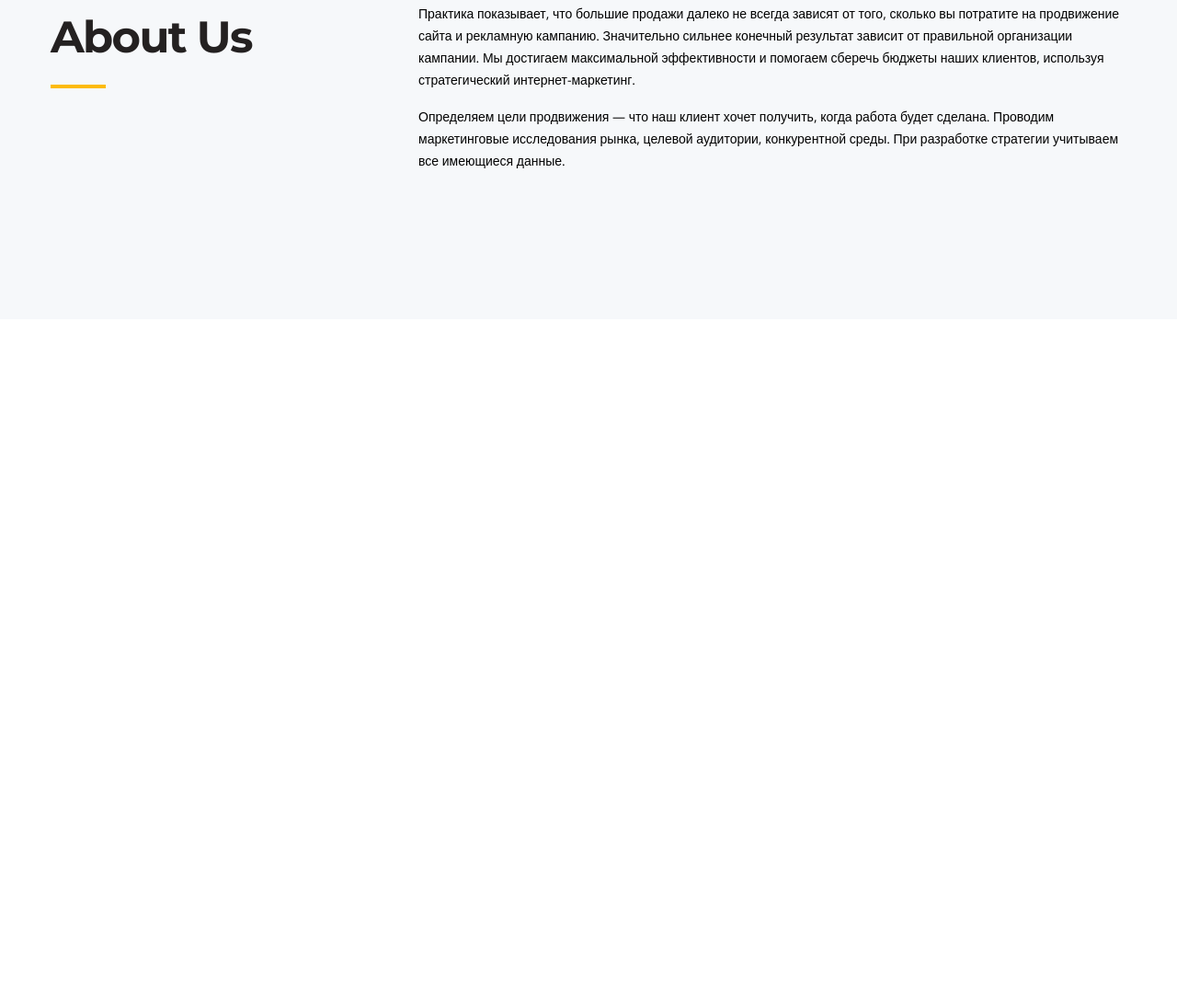
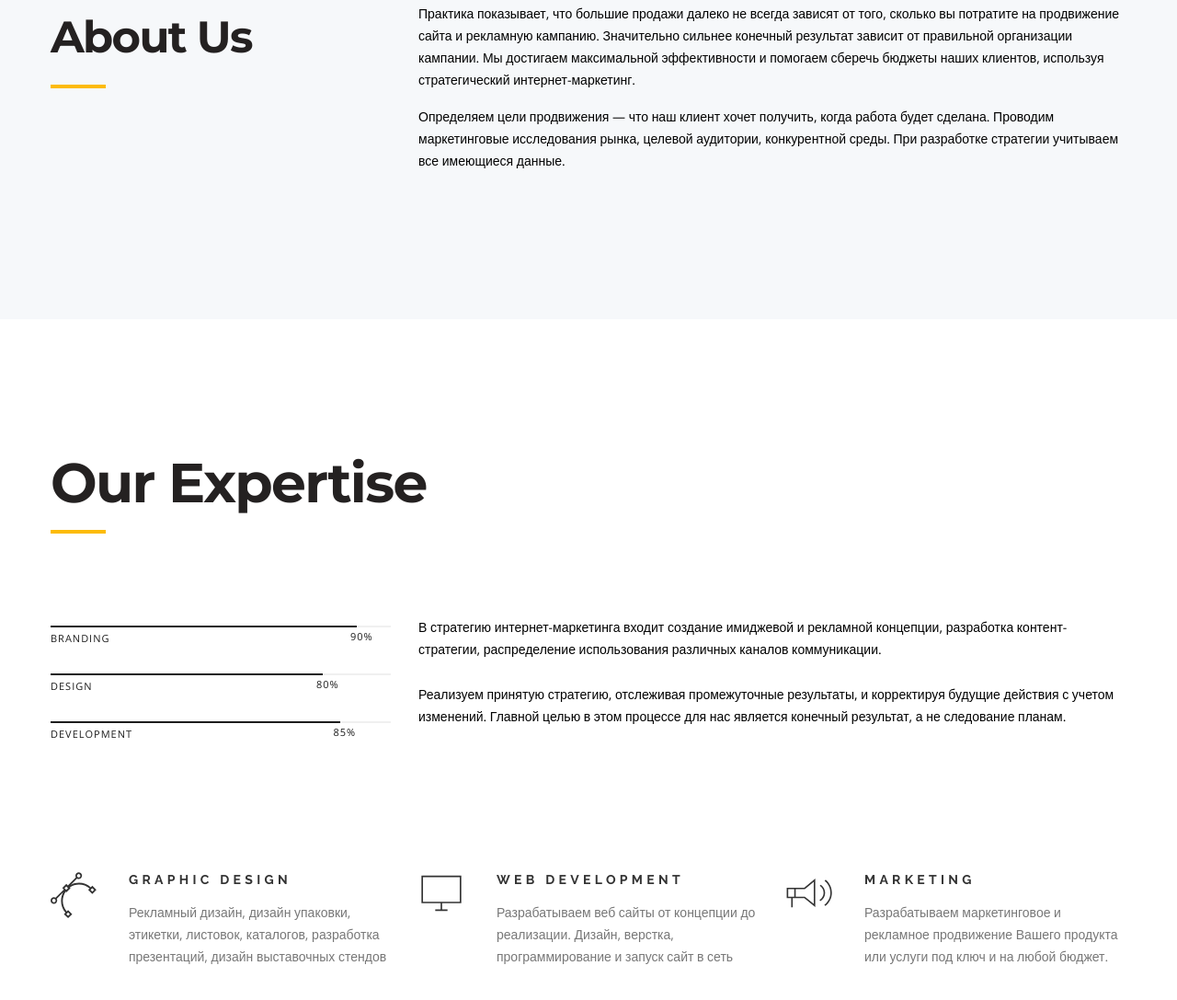
Before and after one commit to ar4ibais/marketing, a plain HTML site: page index.html in a window 1280 px wide. Shown: the part 947-2034 px from the top of the page at 92% size. Before the commit the page ends 1294 px from the top, so only its background shows below. Drawn offline with nearby package versions, Linux system fonts and the light colour scheme.

Commit message:
made expertise section

```diff
--- a/css/style.css
+++ b/css/style.css
@@ -185,3 +185,103 @@ body {
   max-width: 770px;
   margin-bottom: 16px;
 }
+
+.expertise {
+  padding: 140px 0 160px;
+}
+
+.expertise__title {
+  margin-bottom: 90px;
+}
+
+.expertise__inner {
+  display: flex;
+  margin-bottom: 110px;
+}
+
+.expertise__info {
+  width: 370px;
+  margin-right: 30px;
+  flex: none;
+  margin-top: 10px;
+}
+
+.expertise__info-item {
+  border-top: 2px solid #1D1D1D;
+  padding: 2px 0 28px;
+  font-size: 11px;
+  font-weight: 400;
+  line-height: 20px;
+  letter-spacing: 1px;
+  color: #1D1D1D;
+  position: relative;
+}
+
+.expertise__info-item span {
+  display: block;
+  position: absolute;
+  right: 0;
+  top: 0;
+  margin-right: 7px;
+}
+
+.expertise__info-item span::before {
+  content: '';
+  position: absolute;
+  height: 2px;
+  background-color: #F0F0F0;
+  right: -7px;
+  width: 100%;
+  top: -2px;
+}
+
+.expertise__text p {
+  margin-bottom: 25px;
+}
+
+.expertise__items {
+  display: flex;
+  justify-content: space-between;
+}
+
+.expertise__item {
+  width: 370px;
+  padding-left: 85px;
+  position: relative;
+}
+
+.expertise__item::before {
+  position: absolute;
+  top: 0;
+  left: 0;
+  content: '';
+  width: 50px;
+  height: 55px;
+  background-repeat: no-repeat;
+}
+
+.expertise__item--design::before {
+  background-image: url(../images/design-icon.svg);
+}
+
+.expertise__item--dev::before {
+  background-image: url(../images/monitor-icon.svg);
+}
+
+.expertise__item--marketing::before {
+  background-image: url(../images/speaker-icon.svg);
+}
+
+.expertise__item-title {
+  font-family: 'Raleway', sans-serif;
+  color: #333333;
+  font-size: 14px;
+  font-weight: 700;
+  line-height: 20px;
+  letter-spacing: 4.289999961853027px;
+  margin-bottom: 14px;
+}
+
+.expertise__item-text {
+  color: #777777;
+}
--- a/index.html
+++ b/index.html
@@ -76,6 +76,56 @@
     </div>
   </section>
 
+  <section class="expertise">
+    <div class="container">
+      <h2 class="title expertise__title">Our Expertise</h2>
+      <div class="expertise__inner">
+        <div class="expertise__info">
+          <div class="expertise__info-item">
+            BRANDING
+            <span style="width: calc(100% - 90%);">90%</span>
+          </div>
+          <div class="expertise__info-item">
+            DESIGN
+            <span style="width: calc(100% - 80%);">80%</span>
+          </div>
+          <div class="expertise__info-item">
+            DEVELOPMENT
+            <span style="width: calc(100% - 85%);">85%</span>
+          </div>
+        </div>
+        <div class="expertise__text">
+          <p>
+            В стратегию интернет-маркетинга входит создание имиджевой и рекламной концепции, разработка контент-стратегии, распределение использования различных каналов коммуникации.
+          </p>
+          <p>
+            Реализуем принятую стратегию, отслеживая промежуточные результаты, и корректируя будущие действия с учетом изменений. Главной целью в этом процессе для нас является конечный результат, а не следование планам.
+          </p>
+        </div>
+      </div>
+      <div class="expertise__items">
+        <div class="expertise__item expertise__item--design">
+          <h4 class="expertise__item-title">GRAPHIC DESIGN</h4>
+          <p class="expertise__item-text">
+            Рекламный дизайн, дизайн упаковки, этикетки, листовок, каталогов, разработка презентаций, дизайн выставочных стендов
+          </p>
+        </div>
+        <div class="expertise__item expertise__item--dev">
+          <h4 class="expertise__item-title">WEB DEVELOPMENT</h4>
+          <p class="expertise__item-text">
+            Разрабатываем веб сайты от концепции до реализации. Дизайн, верстка, программирование и запуск сайт в сеть
+          </p>
+        </div>
+        <div class="expertise__item expertise__item--marketing">
+          <h4 class="expertise__item-title">MARKETING</h4>
+          <p class="expertise__item-text">
+            Разрабатываем маркетинговое и рекламное продвижение Вашего продукта или услуги под ключ и на любой бюджет.
+          </p>
+        </div>
+      </div>
+    </div>
+  </section>
+
   <script src="https://ajax.googleapis.com/ajax/libs/jquery/3.6.0/jquery.min.js"></script>
   <script src="js/main.js"></script>
 </body>
```
Also changed, not shown: images/design-icon.svg (added), images/monitor-icon.svg (added), images/speaker-icon.svg (added).
